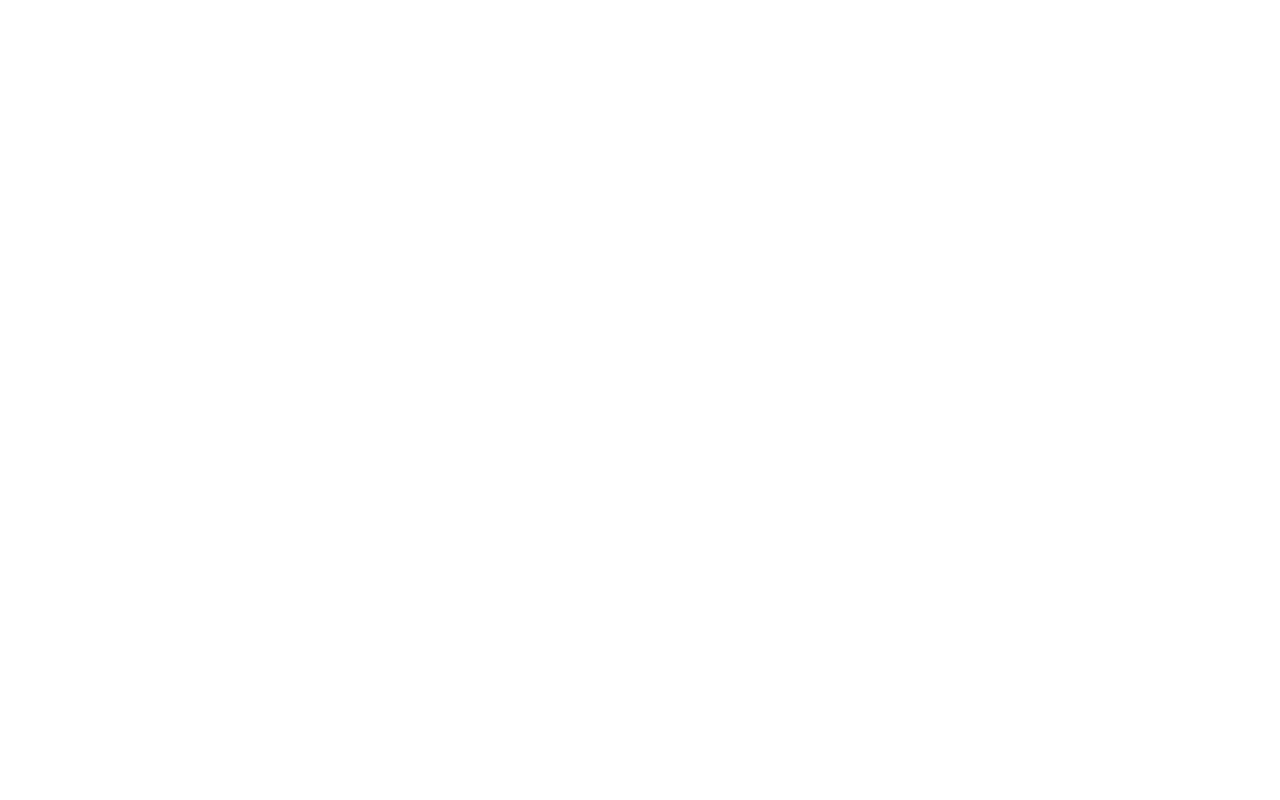
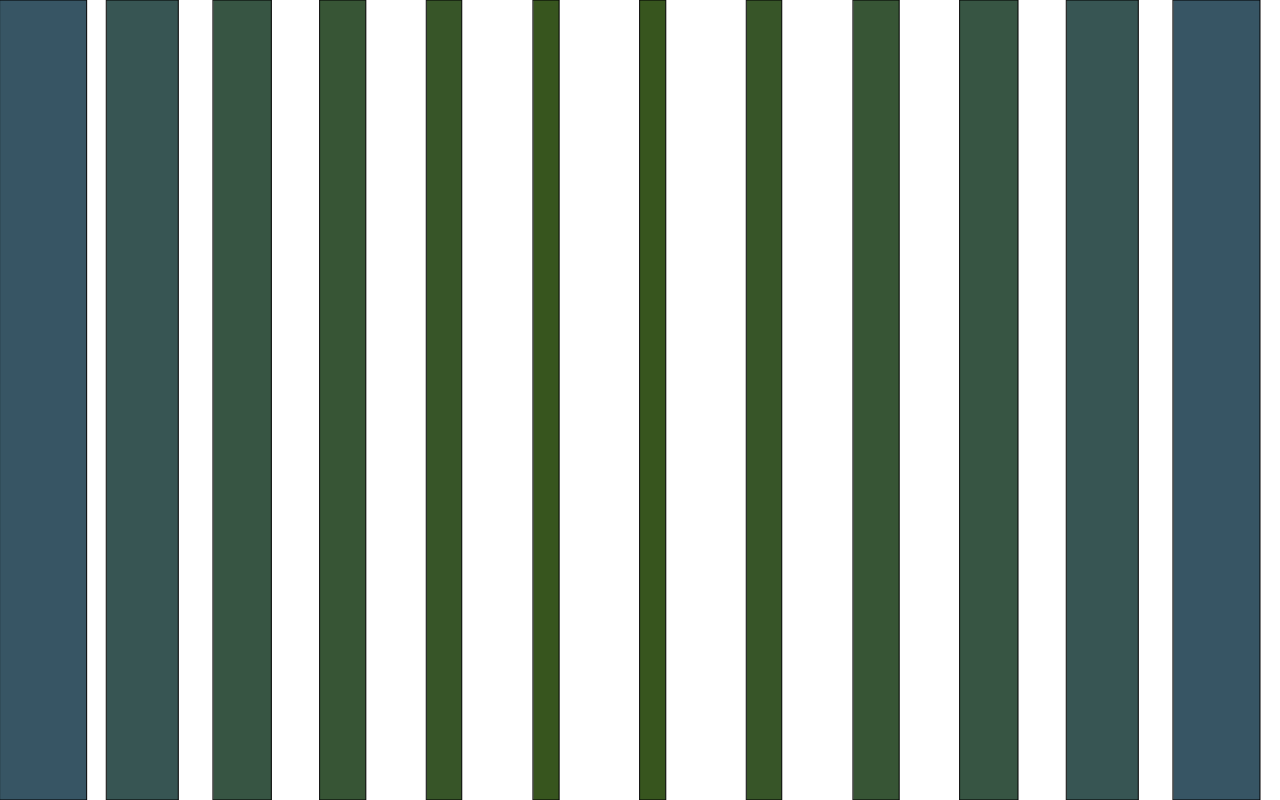
Before and after one commit to daenub/IAD2019.creative-coding, a website built with webpack: page src/template.html in a window 1280 px wide. Built offline with nearby package versions, Linux system fonts and the light colour scheme.

Commit message:
add p5 and first exercise

```diff
--- a/package.json
+++ b/package.json
@@ -49,5 +49,8 @@
     "tabWidth": 2,
     "semi": false,
     "bracketSpacing": false
+  },
+  "dependencies": {
+    "p5": "^1.1.9"
   }
 }
--- a/src/index.js
+++ b/src/index.js
@@ -1 +1,4 @@
 import "./scss/index.scss"
+import exercise_1 from "./sketches/exercise_1"
+
+exercise_1()
--- /dev/null
+++ b/src/scss/_reset.scss
@@ -0,0 +1,78 @@
+/* Box sizing rules */
+*,
+*::before,
+*::after {
+  box-sizing: border-box;
+}
+
+/* Remove default padding */
+ul[class],
+ol[class] {
+  padding: 0;
+}
+
+/* Remove default margin */
+body,
+h1,
+h2,
+h3,
+h4,
+p,
+ul[class],
+ol[class],
+li,
+figure,
+figcaption,
+blockquote,
+dl,
+dd {
+  margin: 0;
+}
+
+/* Set core body defaults */
+body {
+  min-height: 100vh;
+  scroll-behavior: smooth;
+  text-rendering: optimizeSpeed;
+  line-height: 1.5;
+}
+
+/* Remove list styles on ul, ol elements with a class attribute */
+ul[class],
+ol[class] {
+  list-style: none;
+}
+
+/* A elements that don't have a class get default styles */
+a:not([class]) {
+  text-decoration-skip-ink: auto;
+}
+
+/* Make images easier to work with */
+img {
+  max-width: 100%;
+  display: block;
+}
+
+/* Natural flow and rhythm in articles by default */
+// article > * + * {
+//   margin-top: 1em;
+// }
+
+/* Inherit fonts for inputs and buttons */
+input,
+button,
+textarea,
+select {
+  font: inherit;
+}
+
+/* Remove all animations and transitions for people that prefer not to see them */
+@media (prefers-reduced-motion: reduce) {
+  * {
+    animation-duration: 0.01ms !important;
+    animation-iteration-count: 1 !important;
+    transition-duration: 0.01ms !important;
+    scroll-behavior: auto !important;
+  }
+}
--- a/src/scss/index.scss
+++ b/src/scss/index.scss
@@ -1,5 +1,10 @@
 @import 'variables';
+@import 'reset';
 
 html {
   font-size: $root-font-size;
 }
+
+.p5Canvas {
+  display: block;
+}
--- /dev/null
+++ b/src/sketches/exercise_1.js
@@ -0,0 +1,52 @@
+import p5 from "p5"
+
+export const easeInQuad = pos => Math.pow(pos, 2)
+export const easeOutQuad = pos => -(Math.pow(pos - 1, 2) - 1)
+
+const sketch = p => {
+  let canvas
+  const gap = 20
+  const numOfStrokes = 12
+
+  p.setup = () => {
+    canvas = p.createCanvas(p.windowWidth, p.windowHeight)
+    p.background("#ffffff")
+    p.noLoop()
+  }
+
+  p.draw = () => {
+
+    const strokeWidth = (p.width / numOfStrokes) - gap
+    const strokeSpace = (p.width / numOfStrokes)
+    let h = Math.random() * 100
+    let s = Math.random() * 100
+    let b
+
+    for (let i = numOfStrokes - 1; i >= 0; i--) {
+
+      if (i < numOfStrokes / 2) {
+        b = easeInQuad(p.map(i, numOfStrokes - 1, 0, 0, 1)) * 100
+        p.fill(h, s, b)
+        p.rect(i * strokeSpace, 0, easeInQuad(p.map(i, numOfStrokes - 1, 0, 0, 1)) * strokeWidth, p.height)
+      } else {
+        b = easeInQuad(p.map(i, 0, numOfStrokes - 1, 0, 1)) * 100
+        p.fill(h, s, b)
+        p.rect(i * strokeSpace, 0, easeInQuad(p.map(i, 0, numOfStrokes - 1, 0, 1)) * strokeWidth, p.height)
+      }
+    }
+  }
+
+  // p.mouseMoved = () => {
+
+  // }
+
+  p.windowResized = () => {
+    p.resizeCanvas(p.windowWidth, p.windowHeight)
+  }
+
+  // p.keyPressed = () => {
+  // }
+
+}
+
+export default () => new p5(sketch)
```
Also changed, not shown: 1 other file.
